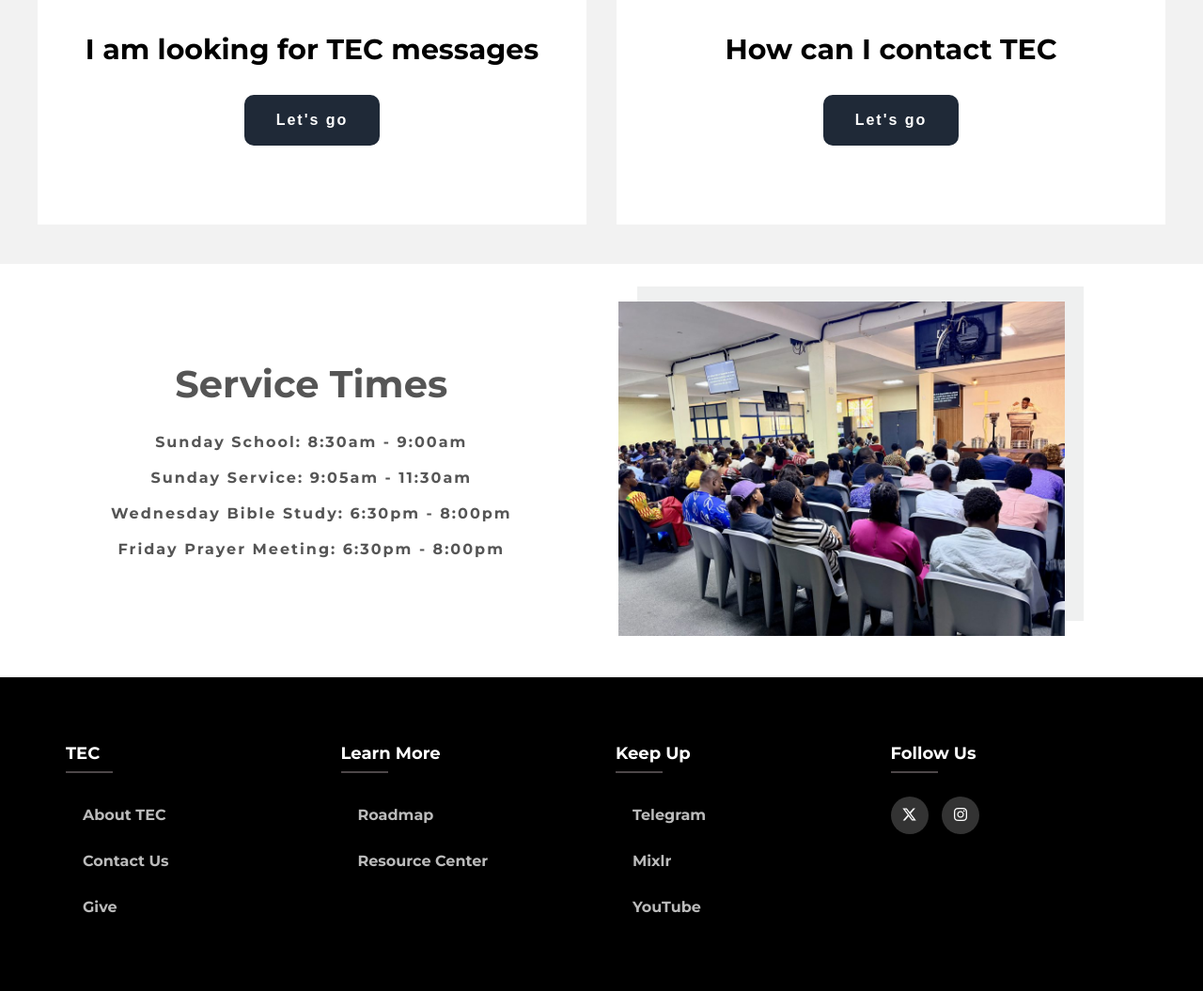
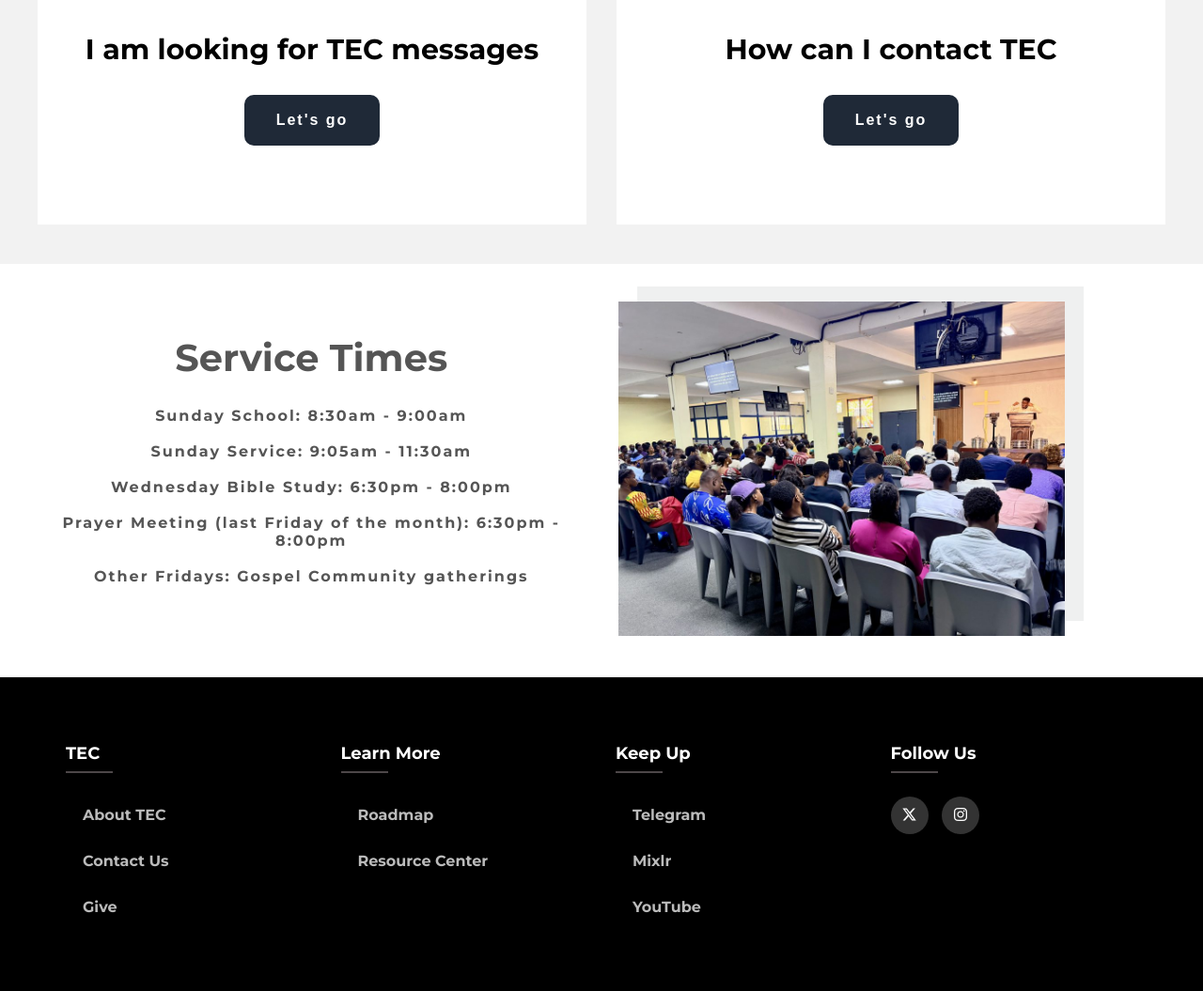
Before and after one commit to TEC-website/TEC-website, a Django app: page / in a window 1280 px wide. Shown: the part 1351-2406 px from the top of the page at 94% size. Run offline with Django 5.2, Linux system fonts and the light colour scheme; parts of the project's set-up code (start-up, migrations or seed data) failed here and were passed over; some libraries are stand-ins or nearby versions.

Commit message:
Service times: prayer meeting is last Friday only; other Fridays are gospel communities

```diff
--- a/templates/index.html
+++ b/templates/index.html
@@ -159,7 +159,8 @@
                 Sunday School: 8:30am - 9:00am<br /><br />
                 Sunday Service: 9:05am - 11:30am<br /><br />
                 Wednesday Bible Study: 6:30pm - 8:00pm<br /><br />
-                Friday Prayer Meeting: 6:30pm - 8:00pm<br /><br />
+                Prayer Meeting (last Friday of the month): 6:30pm - 8:00pm<br /><br />
+                Other Fridays: Gospel Community gatherings<br /><br />
             </span>
         </div>
         <div class="img-wrapper" id="img-tst">
```
